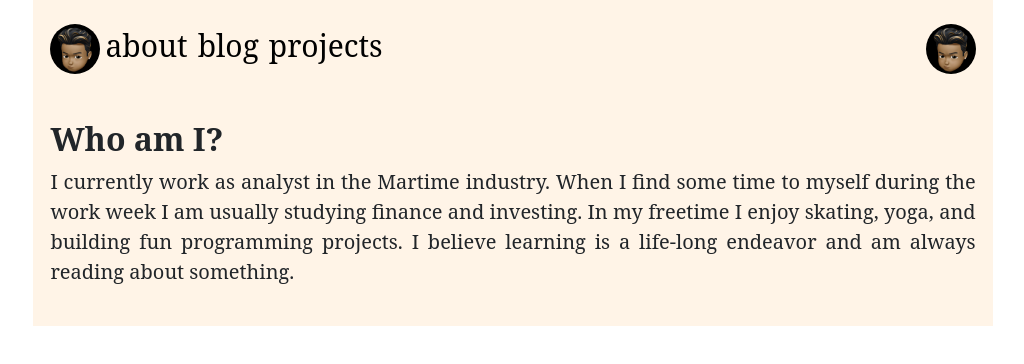
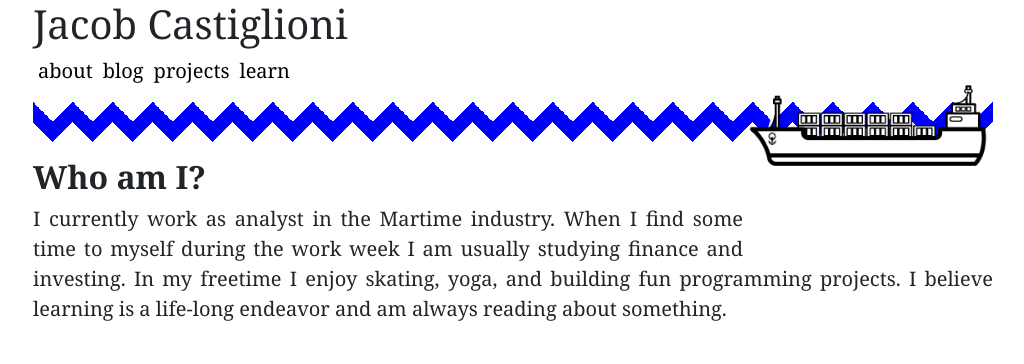
Before and after one commit to jastiglioni/website, a React (Create React App) app: page /about in a window 1280 px wide. Shown: the top 364 px of the page, without its empty margins (127-1151 px from the left). Built offline with nearby package versions, Linux system fonts and the light colour scheme.

Commit message:
addind learn page

```diff
--- a/db.json
+++ b/db.json
@@ -9,7 +9,7 @@
     },
     {
       "id": 2,
-      "likes": 0,
+      "likes": 3,
       "title": "Second Title",
       "author": "Johnson Edwards",
       "body": "Lorem ipsum dolor sit amet, consectetur adipiscing elit, sed do eiusmod tempor incididunt ut labore et dolore magna aliqua. Ut enim ad minim veniam, quis nostrud exercitation ullamco laboris nisi ut aliquip ex ea commodo consequat. Duis aute irure dolor in reprehenderit in voluptate velit esse cillum dolore eu fugiat nulla pariatur. Excepteur sint occaecat cupidatat non proident, sunt in culpa qui officia deserunt mollit anim id est laborum."
--- a/src/App.jsx
+++ b/src/App.jsx
@@ -11,6 +11,7 @@ import Home from './components/Home';
 import Projects from './components/Projects';
 import Blog from './components/Blog';
 import Header from './components/Header';
+import Learn from './components/Learn';
 
 const App = () => (
   <div>
@@ -24,6 +25,7 @@ const App = () => (
           <Route path="/home" component={Home} />
           <Route path="/about" component={About} />
           <Route path="/blog" component={Blog} />
+          <Route path="/learn" component={Learn} />
           <Route path="/projects" component={Projects} />
         </Switch>
 
--- a/src/components/Header.jsx
+++ b/src/components/Header.jsx
@@ -2,24 +2,34 @@ import React from 'react';
 
 import { Link } from 'react-router-dom';
 import '../styles/General.css';
-import logo from '../static/ll.png';
+import logo from '../static/ship.png';
 
 const padding = {
   padding: 5,
   color: 'black',
 };
 const Header = () => (
+  <>
 
-  <div className="main">
-    <Link to="/"><img src={logo} alt="logo" style={{ maxHeight: '50px', maxWidth: '50px', borderRadius: '50%' }} /></Link>
-    {/* <Link style={padding} to="/">home</Link> */}
-    <Link style={padding} to="/about">about</Link>
-    <Link style={padding} to="/blog">blog</Link>
-    <Link style={padding} to="/projects">projects</Link>
-    <div style={{ float: 'right' }}>
-      <Link to="/"><img src={logo} alt="logo" style={{ maxHeight: '50px', maxWidth: '50px', borderRadius: '50%' }} /></Link>
+    <div className="main">
+      <div style={{ float: 'right' }}>
+        <Link to="/"><img src={logo} alt="logo" style={{ maxHeight: '250px', maxWidth: '250px' }} /></Link>
+      </div>
+      <div>
+        <h1>Jacob Castiglioni</h1>
+
+      </div>
+
+      <div>
+        <Link style={padding} to="/about">about</Link>
+        <Link style={padding} to="/blog">blog</Link>
+        <Link style={padding} to="/projects">projects</Link>
+        <Link style={padding} to="/learn">learn</Link>
+      </div>
+      <hr className="zig-zag" />
     </div>
-  </div>
+
+  </>
 );
 
 export default Header;
--- /dev/null
+++ b/src/components/Learn.jsx
@@ -0,0 +1,18 @@
+import React from 'react';
+import '../styles/General.css';
+
+const Learn = () => (
+  <div className="main">
+    <article>
+
+      <h2>My Favorite Learning Resources</h2>
+      {/* <h6>Thi</h6> */}
+
+      <p>
+        I need to compile a list of my favorite learning resrouces
+      </p>
+    </article>
+  </div>
+);
+
+export default Learn;
--- a/src/styles/Blog.css
+++ b/src/styles/Blog.css
@@ -1,8 +1,8 @@
 .main {
     margin: 0 auto;
     max-width: 960px;
-    padding: 1.45rem 1.0875rem;
-    font-size: 30px;
+    /* padding: 1.45rem 1.0875rem; */
+    font-size: 20px;
 }
 .article {
     text-align: justify;
--- a/src/styles/General.css
+++ b/src/styles/General.css
@@ -1,9 +1,9 @@
 .main {
     font-size: 50px;
-    padding: 15px;
+    /* padding: 15px; */
     max-width: 1000px;
-    font-family: "serif";
-    background-color: rgb(255, 244, 231);
+    font-family: "georgia";
+    background-color: rgb(255, 255, 255);
 
 
 }
@@ -11,3 +11,15 @@
 .special {
     font-size: 20px;
 }
+
+.zig-zag { border: none;
+            width: 100%;
+            /* margin: auto;  */
+            /* margin-top: 5%;  */
+            /* margin-bottom: 5%;  */
+            height: 40px;
+            background: linear-gradient(135deg, #ffffff 25%, transparent 25%) -20px 0,
+            linear-gradient(225deg, #ffffff 25%, transparent 25%) -20px 0,
+            linear-gradient(315deg, #ffffff 25%, transparent 25%),
+            linear-gradient(45deg, #ffffff 25%, transparent 25%);
+            background-size: 40px 40px; background-color: blue;}
```
Also changed, not shown: src/static/ship.png (added).
